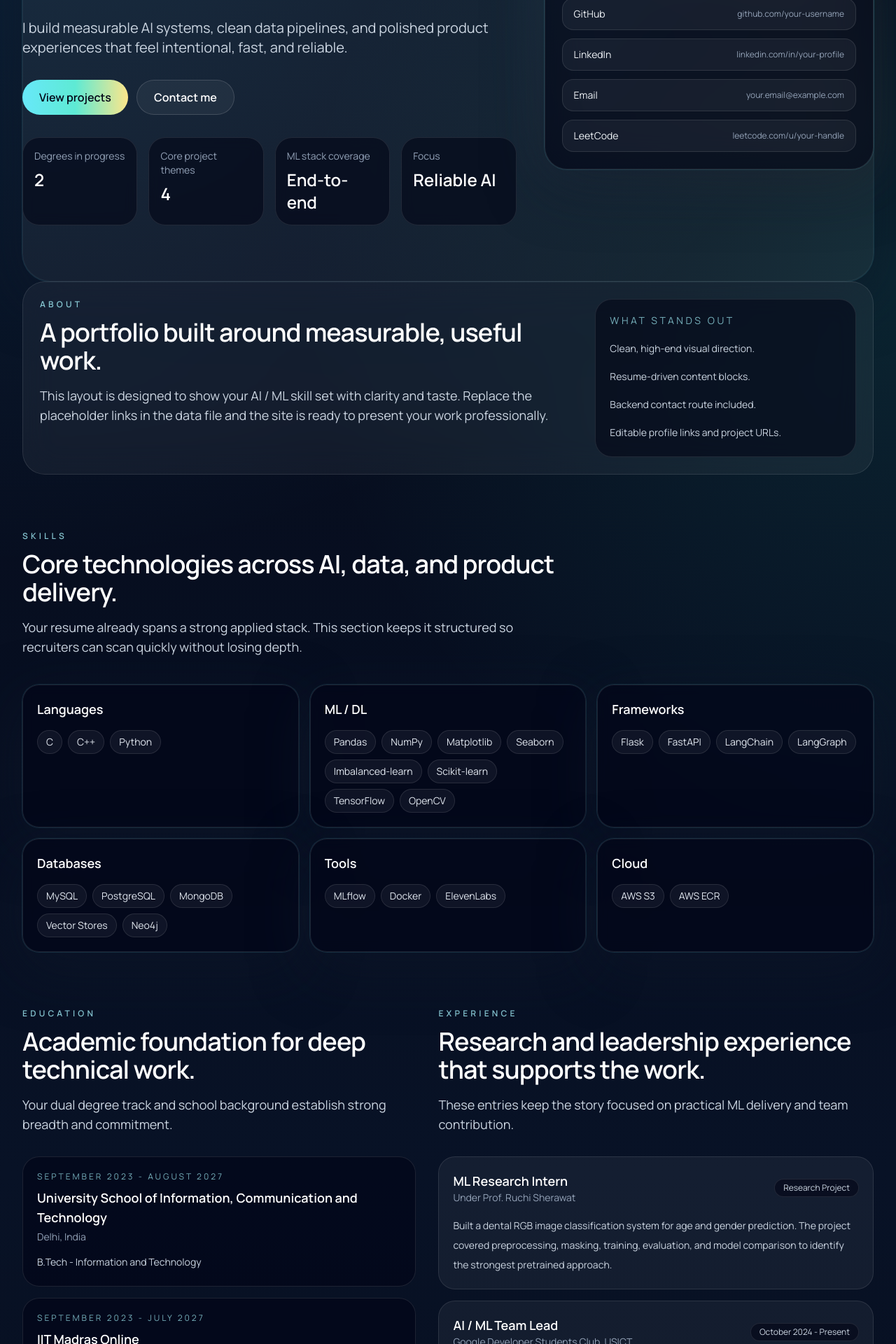
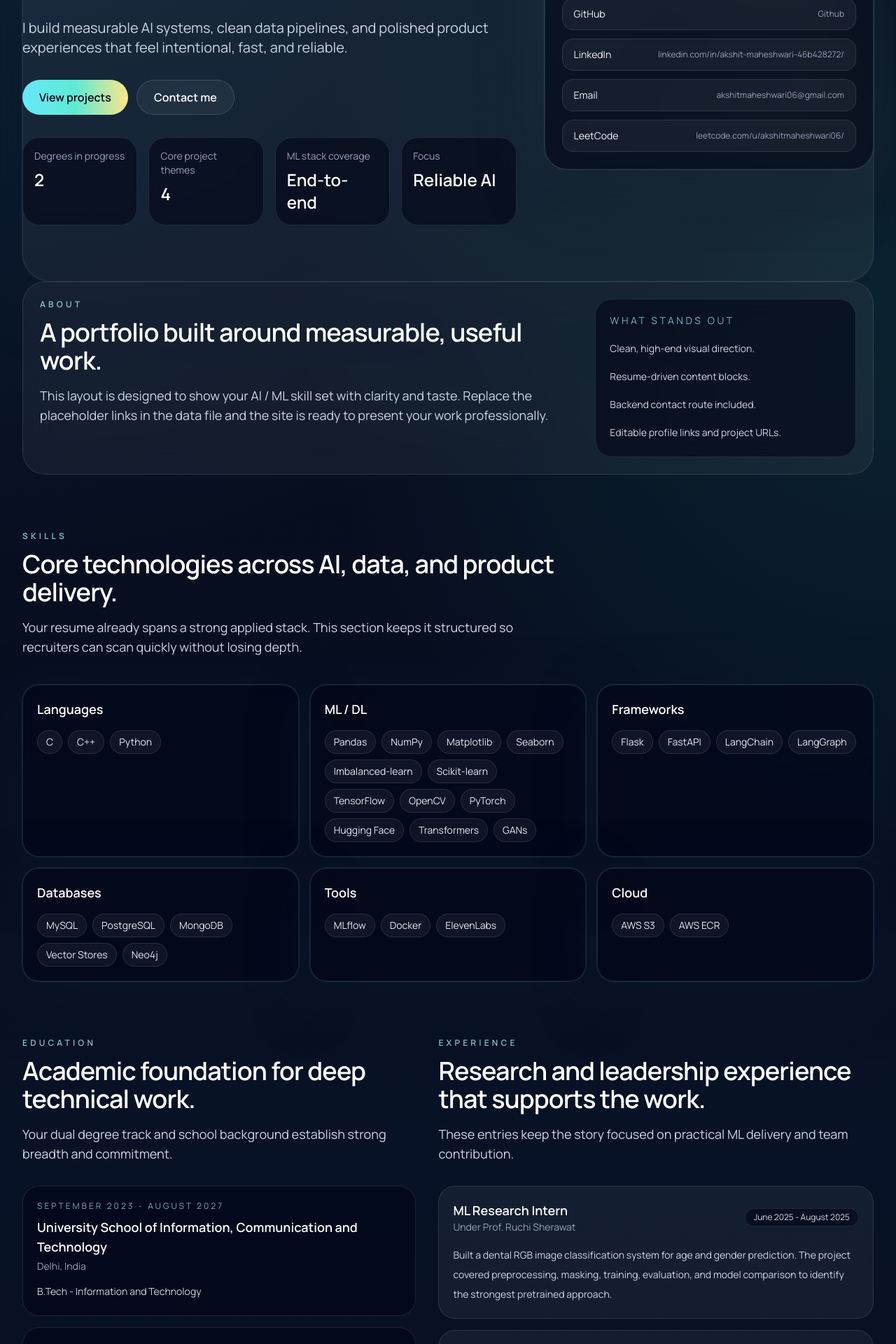
Before and after one commit to AkshitMaheshwari/portfolio, a Next.js app: page / in a window 1280 px wide. Shown: the part 520-2440 px from the top of the page at 70% size. Built offline with nearby package versions, Linux system fonts and the light colour scheme.

Commit message:
Projects added

```diff
--- /dev/null
+++ b/global.d.ts
@@ -0,0 +1 @@
+declare module '*.css';
--- a/src/data/portfolio.ts
+++ b/src/data/portfolio.ts
@@ -31,23 +31,23 @@ export const profile = {
   socials: [
     {
       label: 'GitHub',
-      href: 'https://github.com/your-username',
-      display: 'github.com/your-username'
+      href: 'https://github.com/AkshitMaheshwari',
+      display: 'Github'
     },
     {
       label: 'LinkedIn',
-      href: 'https://www.linkedin.com/in/your-profile',
-      display: 'linkedin.com/in/your-profile'
+      href: 'https://www.linkedin.com/in/akshit-maheshwari-46b428272/',
+      display: 'linkedin.com/in/akshit-maheshwari-46b428272/'
     },
     {
       label: 'Email',
-      href: 'mailto:your.email@example.com',
-      display: 'your.email@example.com'
+      href: 'mailto:akshitmaheshwari06@gmail.com',
+      display: 'akshitmaheshwari06@gmail.com'
     },
     {
       label: 'LeetCode',
-      href: 'https://leetcode.com/u/your-handle',
-      display: 'leetcode.com/u/your-handle'
+      href: 'https://leetcode.com/u/akshitmaheshwari06/',
+      display: 'leetcode.com/u/akshitmaheshwari06/'
     }
   ] satisfies SocialLink[],
   education: [
@@ -58,7 +58,7 @@ export const profile = {
       period: 'September 2023 - August 2027'
     },
     {
-      school: 'IIT Madras Online',
+      school: 'IIT Madras',
       place: 'Remote',
       degree: 'B.Sc. - Data Science and its Applications',
       period: 'September 2023 - July 2027'
@@ -77,7 +77,7 @@ export const profile = {
     },
     {
       category: 'ML / DL',
-      items: ['Pandas', 'NumPy', 'Matplotlib', 'Seaborn', 'Imbalanced-learn', 'Scikit-learn', 'TensorFlow', 'OpenCV']
+      items: ['Pandas', 'NumPy', 'Matplotlib', 'Seaborn', 'Imbalanced-learn', 'Scikit-learn', 'TensorFlow', 'OpenCV','PyTorch','Hugging Face', 'Transformers','GANs']
     },
     {
       category: 'Frameworks',
@@ -100,7 +100,7 @@ export const profile = {
     {
       title: 'ML Research Intern',
       organization: 'Under Prof. Ruchi Sherawat',
-      period: 'Research Project',
+      period: 'June 2025 - August 2025',
       description:
         'Built a dental RGB image classification system for age and gender prediction. The project covered preprocessing, masking, training, evaluation, and model comparison to identify the strongest pretrained approach.'
     },
@@ -114,7 +114,7 @@ export const profile = {
   ],
   projects: [
     {
-      name: 'VoiceBased Product Search',
+      name: 'CallBased Product Retrieval Agent',
       summary: 'Voice calling product discovery for e-commerce.',
       description:
         'An AI-powered calling agent that helps customers find products through natural phone conversations. Built with Twilio, ElevenLabs, Groq LLM, and ChromaDB with semantic search plus metadata filters.',
```
